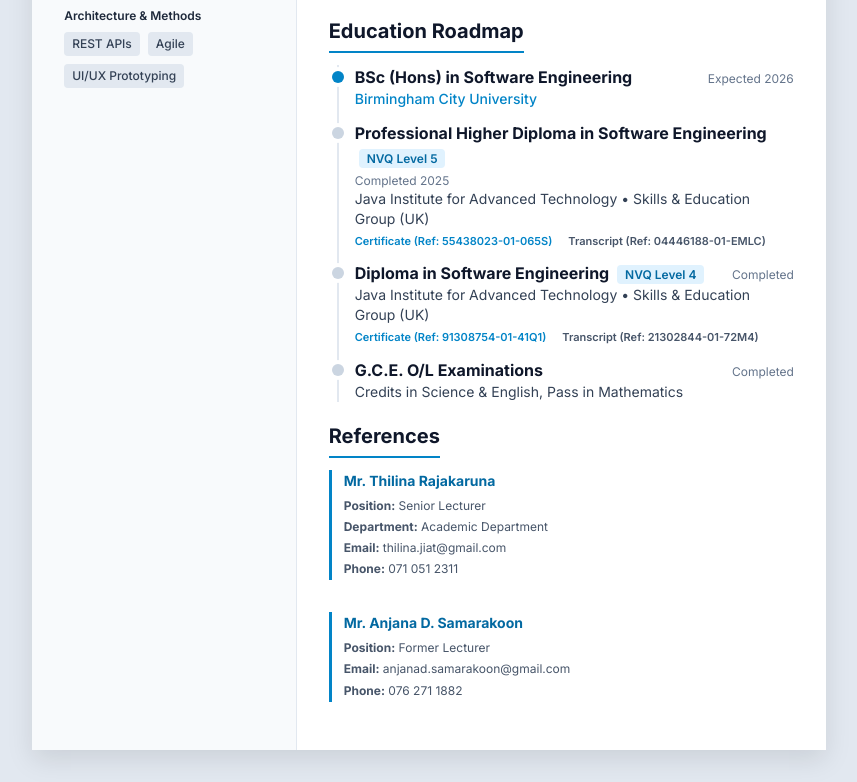
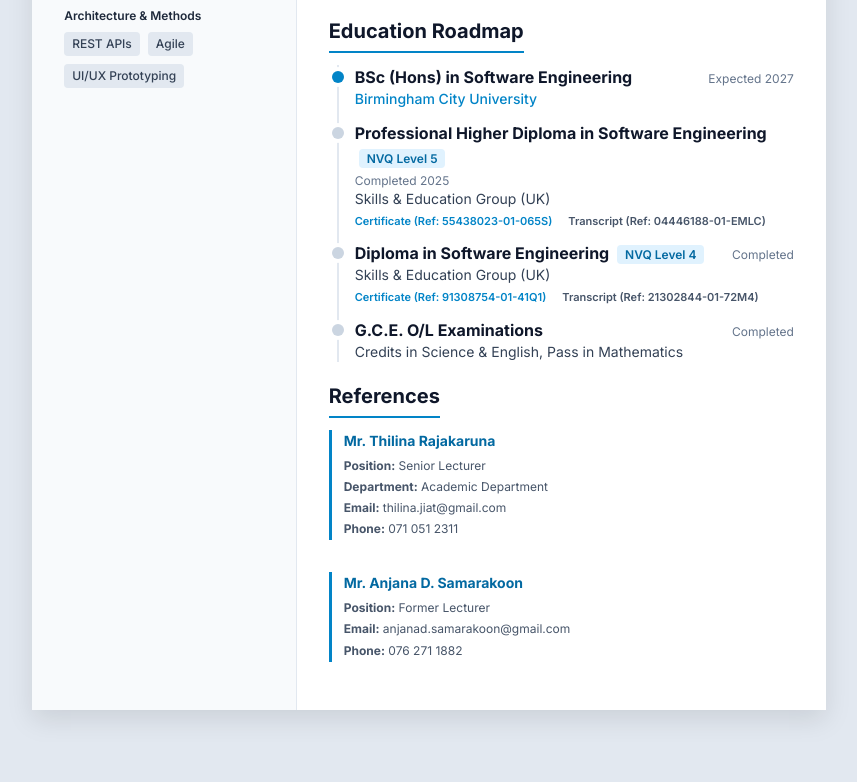
Before and after one commit to sahanb2005/sahan-cinematic-portfolio, a plain HTML site: page Sahan_Bandara_CV.html in a window 1280 px wide. Shown: the part 960-1742 px from the top of the page, without its empty margins (211-1068 px from the left). After the commit the page ends 1702 px from the top, so only its background shows below. Drawn offline with nearby package versions, Linux system fonts and the light colour scheme.

Commit message:
Update expected graduation year and institution details

```diff
--- a/Sahan_Bandara_CV.html
+++ b/Sahan_Bandara_CV.html
@@ -500,7 +500,7 @@
                         </h3>
 
                         <span class="text-xs text-slate-500">
-                            Expected 2026
+                            Expected 2027
                         </span>
                     </div>
 
@@ -531,7 +531,7 @@
                     </div>
 
                     <p class="text-sm text-slate-700">
-                        Java Institute for Advanced Technology • Skills & Education Group (UK)
+                         Skills & Education Group (UK)
                     </p>
 
                     <div class="flex flex-wrap items-center gap-x-4 gap-y-1 mt-1 text-[11px]">
@@ -575,7 +575,7 @@
                     </div>
 
                     <p class="text-sm text-slate-700">
-                        Java Institute for Advanced Technology • Skills & Education Group (UK)
+                         Skills & Education Group (UK)
                     </p>
 
                     <div class="flex flex-wrap items-center gap-x-4 gap-y-1 mt-1 text-[11px]">
```
